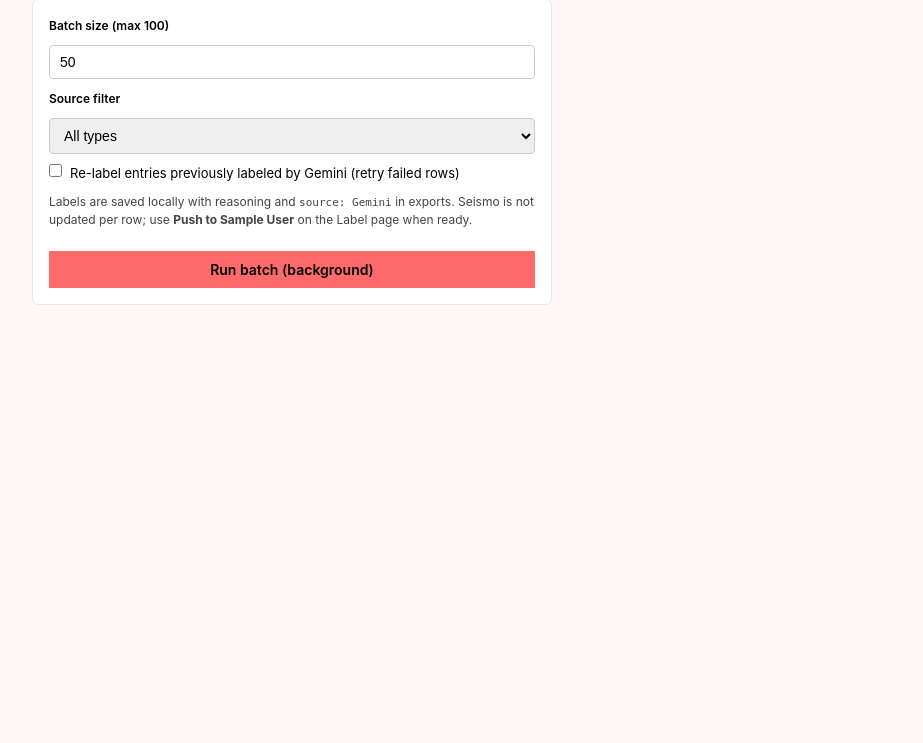
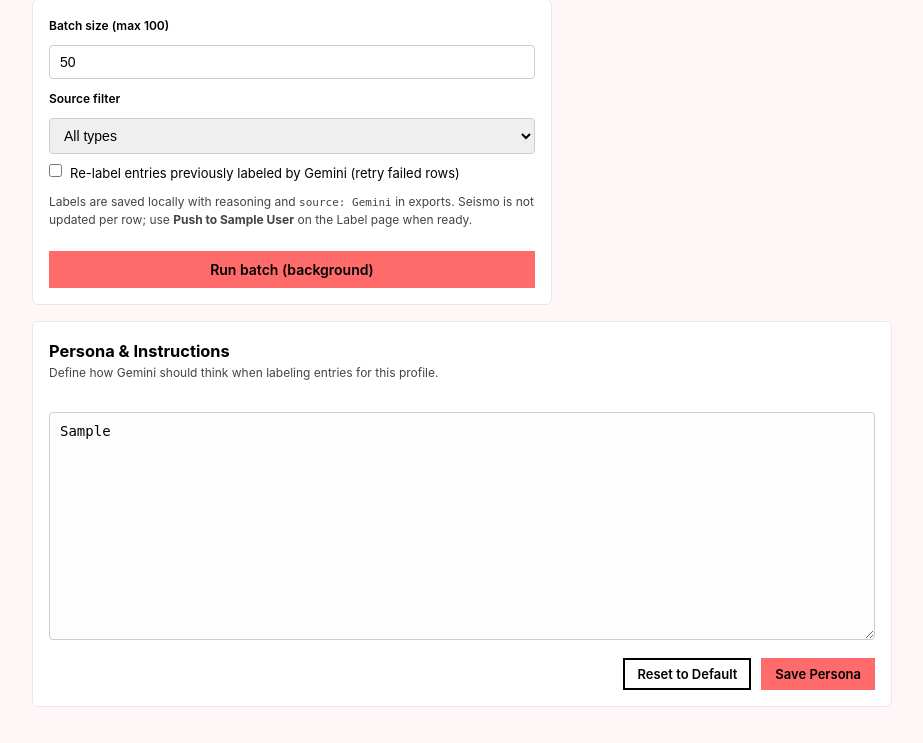
Before and after one commit to hektopascal2026/magnitu-v3, a FastAPI app: template templates/gemini.html in a window 1280 px wide. Shown: the part 231-974 px from the top of the page, without its empty margins (178-1101 px from the left). Before the commit the page ends 536 px from the top, so only its background shows below. Run offline with FastAPI, Linux system fonts and the light colour scheme; the template is opened without the code that fills it: most values are stand-ins (such as "Sample title", 1, 10 or a date in 2020).

Commit message:
antigravity builds gemini scoring page

```diff
--- a/magnitu/synthetic_batch.py
+++ b/magnitu/synthetic_batch.py
@@ -53,12 +53,16 @@ def run_gemini_synthetic_batch_job(
     batch_limit: int = 50,
     entry_type: Optional[str] = None,
     replace_gemini: bool = False,
+    system_instruction: Optional[str] = None,
     progress_cb: Optional[Callable[[int, str], None]] = None,
 ) -> Dict[str, Any]:
     """Process up to ``batch_limit`` smart-queue entries with Gemini; persist via ``db.set_label``.
 
     Does not push labels to Seismo (same as bulk operations: use Sync when ready).
     """
+    if not system_instruction:
+        system_instruction = db.get_profile_gemini_persona(profile_id)
+
     cfg = GeminiConfig.from_env()
     if not (cfg.api_key or "").strip():
         raise ValueError(
@@ -113,7 +117,9 @@ def run_gemini_synthetic_batch_job(
                 continue
             try:
                 label, reasoning = call_gemini_for_synthetic_label(
-                    client, **_entry_fields_for_prompt(entry)
+                    client,
+                    system_instruction=system_instruction,
+                    **_entry_fields_for_prompt(entry)
                 )
                 db.set_label(
                     et,
--- a/main.py
+++ b/main.py
@@ -474,6 +474,8 @@ def _base_context(request: Request, profile: Optional[dict] = None) -> dict:
         "embedding_count":   db.get_embedding_count(),
         "profile_accent_bg": profile_accent_bg,
         "profile_accent_fg": profile_accent_fg,
+        "gemini_persona": db.get_profile_gemini_persona(profile_id) if profile else None,
+        "default_gemini_persona": distiller.prompts.DEFAULT_GEMINI_PERSONA,
     }
 
 
@@ -633,7 +635,33 @@ async def gemini_page(request: Request, slug: str):
     ctx["active_model_basename"] = ""
     if paths and paths.get("model_path"):
         ctx["active_model_basename"] = Path(paths["model_path"]).name
+
+    # Ensure persona is available (already in _base_context, but let's be explicit)
+    if not ctx.get("gemini_persona"):
+        ctx["gemini_persona"] = db.get_profile_gemini_persona(profile_id) or ctx["default_gemini_persona"]
+
     return templates.TemplateResponse("gemini.html", ctx)
+
+
+@app.post("/p/{slug}/api/gemini/persona")
+async def gemini_persona_update(slug: str, request: Request):
+    """Update the Gemini persona for this profile."""
+    profile = _get_profile_or_404(slug)
+    profile_id = profile["id"]
+    body = await request.json()
+    persona = body.get("persona")
+    if persona is not None:
+        db.set_profile_gemini_persona(profile_id, persona.strip())
+    return {"success": True}
+
+
+@app.post("/p/{slug}/api/gemini/persona/reset")
+async def gemini_persona_reset(slug: str):
+    """Reset the Gemini persona to the system default."""
+    profile = _get_profile_or_404(slug)
+    profile_id = profile["id"]
+    db.set_profile_gemini_persona(profile_id, None)
+    return {"success": True, "default": distiller.prompts.DEFAULT_GEMINI_PERSONA}
 
 
 @app.post("/p/{slug}/api/gemini/batch")
@@ -825,6 +853,8 @@ async def settings_page(request: Request, slug: str):
         ctx["label_count"] >= 250 and cur_kw < sug_kw - 5
     )
     ctx["RECIPE_TOP_KEYWORDS_LABELS_FOR_MAX"] = RECIPE_TOP_KEYWORDS_LABELS_FOR_MAX
+    ctx["profile_push_blank"] = sync.profile_satellite_blank(profile)
+    ctx["profile_push_incomplete"] = sync.profile_satellite_incomplete(profile)
     return templates.TemplateResponse("settings.html", ctx)
 
 
@@ -1239,7 +1269,7 @@ def _satellite_sync_test_payload(profile: dict, data: dict) -> dict:
         return {
             "success": False,
             "message": (
-                "Enter this profile's satellite URL and API key to test that Seismo. "
+                "Enter this profile's push target URL and API key to test that Seismo. "
                 "When both are blank here, Magnitu uses global mothership for push and "
                 "label pull — use 'Test mothership' under Mothership Connection instead."
             ),
@@ -1251,6 +1281,7 @@ def _satellite_sync_test_payload(profile: dict, data: dict) -> dict:
     ok, msg, status_payload = sync.test_connection(seismo_target=target)
     if not ok:
         return {"success": False, "message": msg}
+    msg = "This profile's push target — {}".format(msg)
     sync.maybe_profile_accent_from_status(status_payload, profile["id"])
     label_ok, label_msg = sync.verify_seismo_endpoints(seismo_target=target)
     if not label_ok:
@@ -1275,6 +1306,7 @@ async def sync_test_mothership(request: Request):
     ok, msg, status_payload = sync.test_connection(seismo_target=target)
     if not ok:
         return {"success": False, "message": msg}
+    msg = "Mothership — {}".format(msg)
     label_ok, label_msg = sync.verify_seismo_endpoints(seismo_target=target)
     if not label_ok:
         return {"success": True, "message": msg, "warning": label_msg}
--- a/static/style.css
+++ b/static/style.css
@@ -163,6 +163,16 @@ body {
 }
 .btn-danger:hover {
     background: #fff0f0 !important;
+}
+
+/* Profile delete: second-click confirm (armed state) */
+.btn.btn-danger.profile-delete-armed {
+    border: 2px solid #e65100 !important;
+    color: #ffffff !important;
+    background: #ff9800 !important;
+}
+.btn.btn-danger.profile-delete-armed:hover {
+    background: #f57c00 !important;
 }
 
 /* Header profile pills — indicators only (active workspace set in Settings) */
@@ -1350,12 +1360,30 @@ kbd {
     margin-top: 8px;
 }
 
-.btn-small {
-    padding: 4px 10px;
-    font-size: 12px;
+.gemini-form.persona-card {
+    max-width: 100%;
 }
-.text-warn { color: #c45c00; }
-.text-muted { color: #777; font-size: 12px; }
+.persona-header {
+    margin-bottom: 8px;
+}
+.persona-textarea {
+    width: 100%;
+    font-family: monospace;
+    font-size: 13px;
+    line-height: 1.5;
+    background: #fdfdfd;
+}
+.persona-actions {
+    display: flex;
+    justify-content: flex-end;
+    gap: 10px;
+    margin-top: 8px;
+}
+
+.btn-sm {
+    padding: 6px 12px;
+    font-size: 13px;
+}
 
 /* ═══ Responsive ═══ */
 @media (max-width: 768px) {
--- a/templates/gemini.html
+++ b/templates/gemini.html
@@ -42,6 +42,18 @@
         </p>
 
         <button type="button" class="btn btn-primary" id="geminiStartBtn">Run batch (background)</button>
+    </div>
+
+    <div class="gemini-form persona-card">
+        <div class="persona-header">
+            <h3 class="section-title">Persona & Instructions</h3>
+            <p class="help-text subtle">Define how Gemini should think when labeling entries for this profile.</p>
+        </div>
+        <textarea id="geminiPersona" class="field-input persona-textarea" rows="10">{{ gemini_persona }}</textarea>
+        <div class="persona-actions">
+            <button type="button" class="btn btn-secondary btn-sm" id="geminiPersonaResetBtn">Reset to Default</button>
+            <button type="button" class="btn btn-primary btn-sm" id="geminiPersonaSaveBtn">Save Persona</button>
+        </div>
     </div>
 
     <div class="task-progress" id="taskProgress" style="display:none;">
@@ -172,6 +184,37 @@
                 setProgress(false);
             });
     });
+
+    document.getElementById('geminiPersonaSaveBtn').addEventListener('click', function() {
+        var btn = this;
+        var persona = document.getElementById('geminiPersona').value;
+        btn.disabled = true;
+        fetch(P + '/api/gemini/persona', {
+            method: 'POST',
+            headers: { 'Content-Type': 'application/json' },
+            body: JSON.stringify({ persona: persona })
+        })
+        .then(function(r) { return r.json(); })
+        .then(function(data) {
+            flash('Persona saved successfully.', 'success');
+        })
+        .catch(function(err) { flash('Error saving persona: ' + err.message, 'error'); })
+        .finally(function() { btn.disabled = false; });
+    });
+
+    document.getElementById('geminiPersonaResetBtn').addEventListener('click', function() {
+        if (!confirm('Reset persona to system default? Current changes will be lost.')) return;
+        var btn = this;
+        btn.disabled = true;
+        fetch(P + '/api/gemini/persona/reset', { method: 'POST' })
+        .then(function(r) { return r.json(); })
+        .then(function(data) {
+            document.getElementById('geminiPersona').value = data.default || '';
+            flash('Persona reset to default.', 'success');
+        })
+        .catch(function(err) { flash('Error resetting persona: ' + err.message, 'error'); })
+        .finally(function() { btn.disabled = false; });
+    });
 })();
 </script>
 {% endblock %}
```
Also changed, not shown: db.py (+28 -1 lines), magnitu/prompts.py (+6 -4 lines), magnitu/synthetic_scorer.py (+6 -2 lines), templates/about.html (+7 -5 lines), templates/settings.html (+53 -21 lines), README.md.
